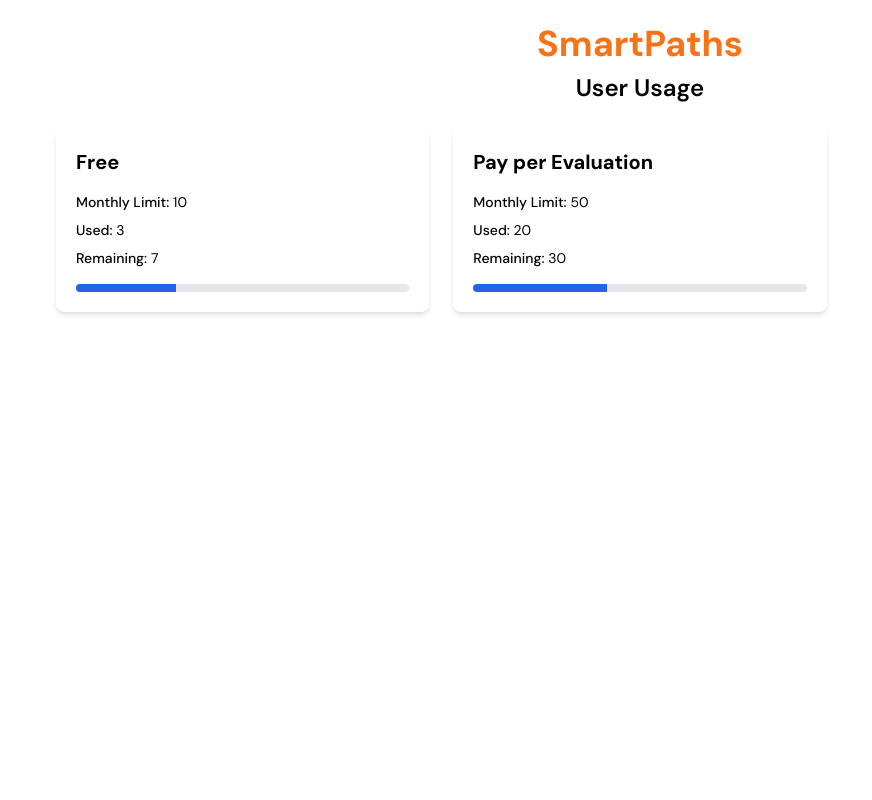
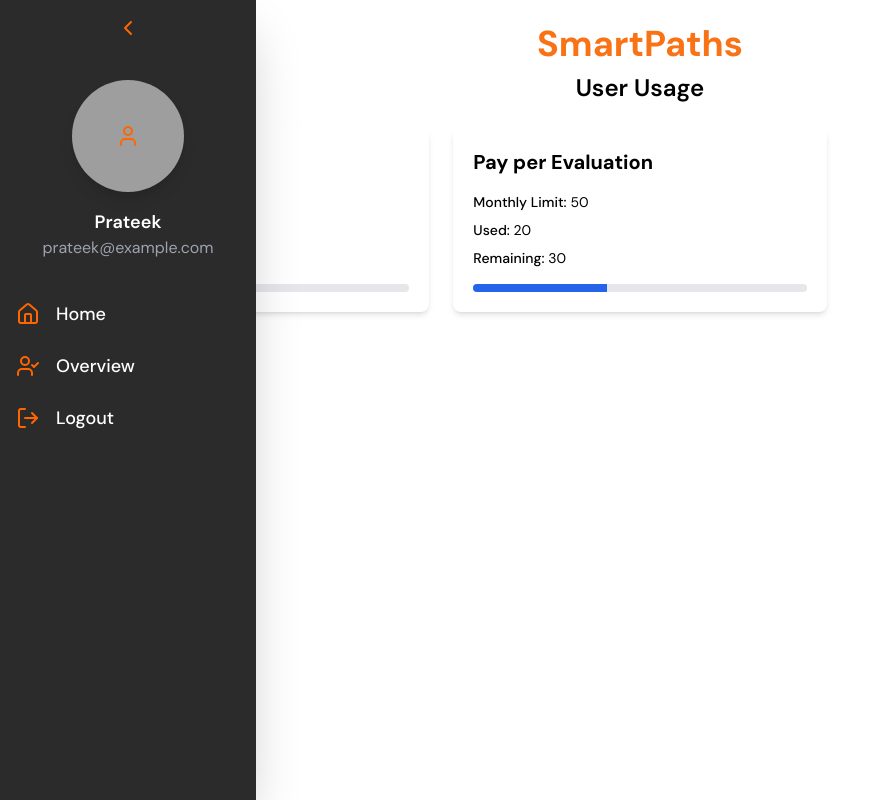
Before and after one commit to icampus-ai/smartpaths, a Next.js app in the folder frontend/: page /usage in a window 1280 px wide. Shown: the whole page, without its empty margins (0-872 px from the left). Built offline with nearby package versions, Linux system fonts and the light colour scheme; grey boxes are pictures that could not be loaded.

Commit message:
ui updates

```diff
--- a/frontend/src/app/features/page.tsx
+++ b/frontend/src/app/features/page.tsx
@@ -144,7 +144,7 @@
               <iframe
                 width="900"
                 height="506"
-                src="https://www.youtube.com/embed/fe_WZwebNTc"
+                src="https://www.youtube.com/embed/IAAzeD8xYAI"
                 title="YouTube video player"
                 frameBorder="0"
                 allow="accelerometer; autoplay; clipboard-write; encrypted-media; gyroscope; picture-in-picture"
--- a/frontend/src/app/signup/page.tsx
+++ b/frontend/src/app/signup/page.tsx
@@ -45,7 +45,7 @@
         </div>
 
         {/* Title */}
-        <div className="relative z-10 text-center mb-10">
+        <div className="relative z-10 text-center mb-10 mt-20"> {/* Added mt-20 for margin-top */}
           <h1 className="text-7xl font-extrabold text-gray-800">
             <span className="text-orange-500">Your</span>
             <span className="text-black"> Journey,</span>
--- /dev/null
+++ b/frontend/src/app/usage/Sidebar.tsx
@@ -0,0 +1,95 @@
+"use client";
+
+import React, { useState } from "react";
+import { useRouter } from "next/navigation";
+import { Home as HomeIcon, ChevronLeft, ChevronRight, User, BarChart2, UserCheck, Settings, LogOut } from "lucide-react";
+
+interface SidebarProps {
+  isExpanded: boolean;
+  toggleSidebar: () => void;
+  onProfileClick: () => void;
+}
+
+const Sidebar: React.FC<SidebarProps> = ({ isExpanded, toggleSidebar, onProfileClick }) => {
+  const [selectedImage, setSelectedImage] = useState<File | null>(null);
+  const [imageUrl, setImageUrl] = useState<string | null>(null);
+  const [activeMenu, setActiveMenu] = useState<string | null>(null);
+  const router = useRouter();
+
+  const handleImageChange = (event: React.ChangeEvent<HTMLInputElement>): void => {
+    if (event.target.files && event.target.files[0]) {
+      setSelectedImage(event.target.files[0]);
+      setImageUrl(URL.createObjectURL(event.target.files[0]));
+    }
+  };
+
+  const handleNavigation = (path: string) => {
+    setActiveMenu(path);
+    router.push(path);
+  };
+
+  return (
+    <aside className={`bg-[#2B2B2B] text-white ${isExpanded ? "w-64" : "w-20"} h-screen fixed flex flex-col transition-all duration-300 shadow-2xl p-4`}>
+      <div className={`flex items-center ${isExpanded ? "justify-center" : "justify-start"} mb-4`}>
+        <button onClick={toggleSidebar} className="text-white focus:outline-none">
+          {isExpanded ? (
+            <ChevronLeft className="text-2xl text-[#FF6600]" />
+          ) : (
+            <ChevronRight className="text-2xl text-[#FF6600]" />
+          )}
+        </button>
+      </div>
+      {isExpanded && (
+        <div className="flex flex-col items-center justify-center mt-6">
+          <label className="cursor-pointer">
+            <input
+              type="file"
+              accept="image/*"
+              onChange={handleImageChange}
+              style={{ display: "none", pointerEvents: "none" }}
+            />
+            <div
+              className="w-28 h-28 flex items-center justify-center cursor-pointer shadow-lg hover:shadow-xl transition-shadow duration-300"
+              style={{
+                backgroundImage: `url(${imageUrl})`,
+                backgroundSize: "cover",
+                backgroundPosition: "center",
+                borderRadius: "50%",
+                backgroundColor: "#2B2B2B",
+              }}
+            >
+              {!imageUrl && <User className="text-6xl text-[#FF6600]" />}
+            </div>
+          </label>
+          <span className="text-white mt-4 font-semibold text-lg">Prateek</span>
+          <span className="text-gray-400">prateek@example.com</span>
+        </div>
+      )}
+      <ul className="mt-10 space-y-6">
+        <li
+          className={`flex items-center gap-4 cursor-pointer hover:text-[#E0E0E0] transition-all ${activeMenu === "/dashboard" ? "scale-110" : ""}`}
+          onClick={() => handleNavigation("/dashboard")}
+        >
+          <HomeIcon className="text-xl text-[#FF6600]" />
+          {isExpanded && <span className="font-medium text-lg">Home</span>}
+        </li>
+        <li
+          className={`flex items-center gap-4 cursor-pointer hover:text-[#E0E0E0] transition-all ${activeMenu === "/dashboard/profile" ? "scale-110" : ""}`}
+          onClick={onProfileClick}
+        >
+          <UserCheck className="text-xl text-[#FF6600]" />
+          {isExpanded && <span className="font-medium text-lg">Overview</span>}
+        </li>
+        <li
+          className={`flex items-center gap-4 cursor-pointer hover:text-[#E0E0E0] transition-all ${activeMenu === "/signup" ? "scale-110" : ""}`}
+          onClick={() => handleNavigation("/signup")}
+        >
+          <LogOut className="text-xl text-[#FF6600]" />
+          {isExpanded && <span className="font-medium text-lg">Logout</span>}
+        </li>
+      </ul>
+    </aside>
+  );
+};
+
+export default Sidebar;
--- a/frontend/src/app/usage/page.tsx
+++ b/frontend/src/app/usage/page.tsx
@@ -1,6 +1,7 @@
 "use client";
 
 import React from "react";
+import Sidebar from "./Sidebar"; // Import the Sidebar component
 
 interface Tier {
   name: string;
@@ -26,7 +27,12 @@
   };
 
   return (
-    <div className="bg-white min-h-screen">
+    <div className="bg-white min-h-screen flex">
+      <Sidebar
+        isExpanded={true}
+        toggleSidebar={() => {}}
+        onProfileClick={() => {}}
+      /> {/* Add the Sidebar component */}
       <div className="container mx-auto px-4 py-6">
         <div className="text-center mb-6">
           <h1 className="text-4xl font-bold text-orange-500">SmartPaths</h1>
--- a/frontend/src/sections/Hero.tsx
+++ b/frontend/src/sections/Hero.tsx
@@ -120,7 +120,7 @@
                 <span className="text-black"> to the Future of Education</span>
               </h1>
               <p className="text-xl text-[#010D3E] tracking-tight mt-6">
-              Unleash a smarter way to grade! Our AI-powered grading system provides quicker, fairer, and more insightful evaluations, allowing educators to focus on what matters most—helping students succeed.
+              Experience a streamlined approach to administrative tasks, grading, research, and more—powered by our on-premise AI Agents. By automating repetitive tasks and delivering real-time insights, institutions can optimize their academic processes with greater efficiency and reliability.
               </p>
               <div className="flex gap-4 items-center mt-8">
                 <button className="btn btn-primary" onClick={handleSignUpClick}>Try for Free</button>
@@ -188,7 +188,7 @@
               <span className="text-black"> Exclusive Premiere Feature</span>
             </h2>
             <p className="section-description text-2xl text-black tracking-tight mt-5">
-              Evaluate and Elevate!
+            Unleash a smarter way to grade! Our AI-powered grading system provides quicker, fairer, and more insightful evaluations, allowing educators to focus on what matters most — helping students succeed.
             </p>
           </div>
           <div className="flex justify-center">
@@ -201,17 +201,17 @@
               <div className="metric-card p-6 bg-white rounded-lg shadow-lg transform transition-transform hover:scale-105">
                 <Image src={timeSavingsIcon} alt="Time Savings Icon" width={100} height={100} className="mx-auto mb-4" />
                 <h3 className="text-2xl font-bold mb-2 text-center text-gray-800">Time Savings</h3>
-                <p className="text-gray-800 text-4xl font-bold text-center">75%</p>
+                <p className="text-gray-800 text-4xl font-bold text-center">99%</p>
               </div>
               <div className="metric-card p-6 bg-white rounded-lg shadow-lg transform transition-transform hover:scale-105">
                 <Image src={insightsIcon} alt="Insights Icon" width={100} height={100} className="mx-auto mb-4" />
                 <h3 className="text-2xl font-bold mb-2 text-center text-gray-800">Detailed Insights</h3>
-                <p className="text-gray-800 text-4xl font-bold text-center">85%</p>
+                <p className="text-gray-800 text-4xl font-bold text-center">95%</p>
               </div>
               <div className="metric-card p-6 bg-white rounded-lg shadow-lg transform transition-transform hover:scale-105">
                 <Image src={biasReductionIcon} alt="Bias Reduction Icon" width={100} height={100} className="mx-auto mb-4" />
                 <h3 className="text-2xl font-bold mb-2 text-center text-gray-800">Bias Reduction</h3>
-                <p className="text-gray-800 text-4xl font-bold text-center">90%</p>
+                <p className="text-gray-800 text-4xl font-bold text-center">99%</p>
               </div>
             </div>
           </div>
```
